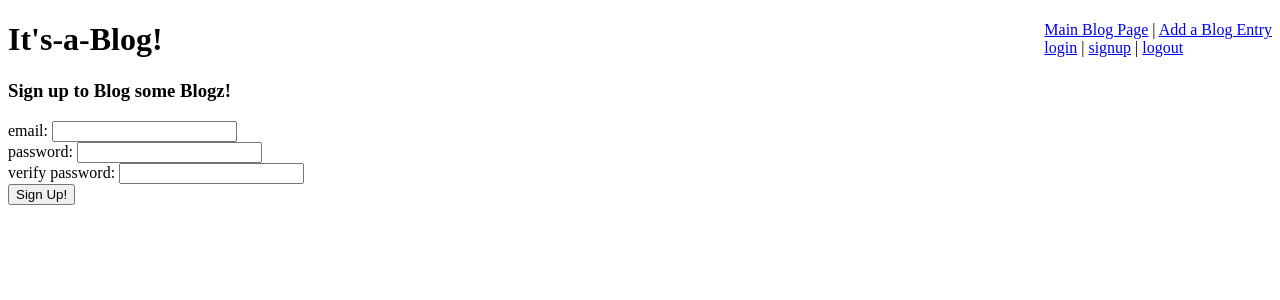
After one commit to TheCatsPajammies/blogz, a Flask app: page /signup in a window 1280 px wide. The commit adds this page. Shown: the top 300 px of the page. Run offline with Flask 2, Linux system fonts and the light colour scheme.

Commit message:
got basic structure working

```diff
--- a/main.py
+++ b/main.py
@@ -1,5 +1,7 @@
 from flask import Flask, request, redirect, render_template, session, flash
 from flask_sqlalchemy import SQLAlchemy
+from hashybois import make_pw_hash, check_pw_hash
+from validate_email import is_email_valid
 from datetime import date
 
 app = Flask(__name__)
@@ -9,50 +11,129 @@ app.config['SQLALCHEMY_ECHO'] = True
 db = SQLAlchemy(app)
 app.secret_key = 'asdf1234lkj987'
 
+def is_session():
+    if 'email' in session:
+        return True
+    return False
+
 class Blog(db.Model):
-
+    ##TODO: owner_id to create relationship to User
     id = db.Column(db.Integer, primary_key=True)
     title = db.Column(db.String(200))
     date = db.Column(db.Date())
     body = db.Column(db.String(4000))
+    owner_id = db.Column(db.Integer, db.ForeignKey('user.id'))
 
-    def __init__(self, title, date, body):
+    def __init__(self, title, date, body, owner_id):
         self.title = title
         self.date = date
         self.body = body
+        self.owner_id = owner_id
+
+class User(db.Model):
+    ##TODO: includes id, username, password, and (blogs) a relationship with Blog
+    id = db.Column(db.Integer, primary_key=True)
+    email = db.Column(db.String(120), unique=True)
+    pw_hash = db.Column(db.String(120))
+    blogs = db.relationship("Blog", backref="user")
+
+    def __init__(self, email, password):
+        self.email = email
+        self.pw_hash = make_pw_hash(password)
+
+@app.before_request
+def require_login():
+    if 'email' in session:
+        email = session['email']
+        flash('Welcome, ' + email, 'success')
+    special_routes = ['newpost']
+    if request.endpoint in special_routes and not is_session():
+        flash('User must be logged in to write a new entry', 'error')
+        return render_template('login.html')
 
 @app.route('/')
 def index():
 
     blogs = Blog.query.all()
 
-    return render_template('index.html', title="Build a Blog!", blogs=blogs)
+    return render_template('index.html', title="Build a Blog!", blogs=blogs, is_session=is_session())
 
 @app.route('/blog', methods=['GET'])
 def blog():
     id = request.args.get('blog-id')
     blog = Blog.query.filter_by(id = id).first()
-    return render_template("blog.html", blog=blog)
+    return render_template("blog.html", blog=blog, is_session=is_session())
 
-@app.route('/new-blog', methods=['POST','GET'])
-def new_entry():
+@app.route('/newpost', methods=['POST','GET'])
+def newpost():
     if request.method == 'POST':
         title = request.form['title']
         today = str(date.today())
         body = request.form['body']
         if title=="":
             flash("Please give your blog a title", "error")
-            return redirect('/new-blog')
+            return redirect('/newpost')
         if len(body) < 10:
             flash("You can't tell a good story in under 10 characters!", "error")
-            return redirect('/new-blog')
-        blog_entry = Blog(title, today, body)
+            return redirect('/newpost')
+        owner = User.query.filter_by(email=session['email']).first()
+        owner_id = owner.id
+        blog_entry = Blog(title, today, body, owner_id)
         db.session.add(blog_entry)
         db.session.commit()
         return redirect('/blog?blog-id='+str(blog_entry.id))
 
-    return render_template('new-blog.html', title="Add a Blog Entry")
+    return render_template('newpost.html', title="Add a Blog Entry", is_session=is_session())
 
+@app.route('/login', methods=['POST', 'GET'])
+def login():
+    ##TODO: user without account clicks "Create Account" is directed to /signup
+    if request.method == 'POST':
+        email = request.form['email']
+        password = request.form['password']
+        user = User.query.filter_by(email=email).first()
+        if user and check_pw_hash(password, user.pw_hash):
+            session['email'] = email
+            flash("Logged in!", "success")
+            return redirect('/newpost')
+        else:
+            ##TODO: enters username stored in db but incorrect password or incorrect username is redirected to login with appropriate error message
+            flash("Error!", "error")
+
+    return render_template('login.html')
+
+@app.route('/signup', methods=['POST', 'GET'])
+def signup():
+
+    if request.method == 'POST':
+        email = request.form['email']
+        password = request.form['password']
+        verify = request.form['verify']
+
+        existing_user = User.query.filter_by(email=email).first()
+        if not existing_user:
+            new_user = User(email,password)
+            db.session.add(new_user)
+            db.session.commit()
+            session['email'] = email
+            return redirect('/')
+        elif existing_user:
+            flash("Error! Existing User!", "error")
+            return render_template('signup.html')
+        else:
+            ##TODO: user leaves any fields blank, enters username that already exists, mismatching passwords, too short a pass/username gets appropriate error messages
+            flash("This doesn't make any sense", "error")
+            return render_template('index.html')
+
+    return render_template('signup.html')
+
+
+
+
+@app.route('/logout', methods=['GET'])
+def logout():
+    del session['email']
+    return redirect('/')
 
 if __name__ == "__main__":
     app.run()
--- a/templates/base.html
+++ b/templates/base.html
@@ -14,16 +14,26 @@
     <title>{{title}}</title>
 </head>
 <body>
+
     <div style='float: right'>
-        <a href='/'>Main Blog Page</a> | <a href='/new-blog'>Add a Blog Entry</a>
+        <a href='/'>Main Blog Page</a> | <a href='/newpost'>Add a Blog Entry</a><br>
+        {% if is_session %}
+            Welcome Back! -- <a href="/logout">take me to where the blogs aren't</a>
+        {% else %}
+            <a href='/login'>login</a> | <a href="/signup">signup</a> | <a href='/logout'>logout</a>
+        {% endif %}
     </div>
+
     {% with messages = get_flashed_messages(with_categories=True) %}
-    {% for category,message in messages %}
-    <p class="{{category}}">{{message}}</p>
-    {% endfor %}
+        {% for category,message in messages %}
+            <p class="{{category}}">{{message}}</p>
+        {% endfor %}
     {% endwith %}
+
     <h1>It's-a-Blog!</h1>
+
     {% block content %}
     {% endblock %}
+
 </body>
 </html>
--- /dev/null
+++ b/templates/signup.html
@@ -0,0 +1,24 @@
+{% extends "base.html" %}
+
+{% block content %}
+<h3> Sign up to Blog some Blogz!</h3>
+
+<form action="/signup" method = "post">
+
+    <label for="email">email: </label>
+    <input type="text" name="email" value={{email}}>
+    <span class="error">{{user_error}}</span></br>
+
+    <label for="password">password: </label>
+    <input type="password" name="password" value={{password}}>
+    <span class="error">{{user_error}}</span></br>
+
+    <label for="verify">verify password: </label>
+    <input type="password" name="verify" value={{verify}}>
+    <span class="error">{{user_error}}</span></br>
+
+    <input type="submit" value="Sign Up!">
+
+</form>
+
+{% endblock %}
```
Also changed, not shown: hashybois.py (added, +10 -0 lines), templates/login.html (added, +20 -0 lines), validate_email.py (added, +45 -0 lines), templates/newpost.html (renamed from templates/new-blog.html).
